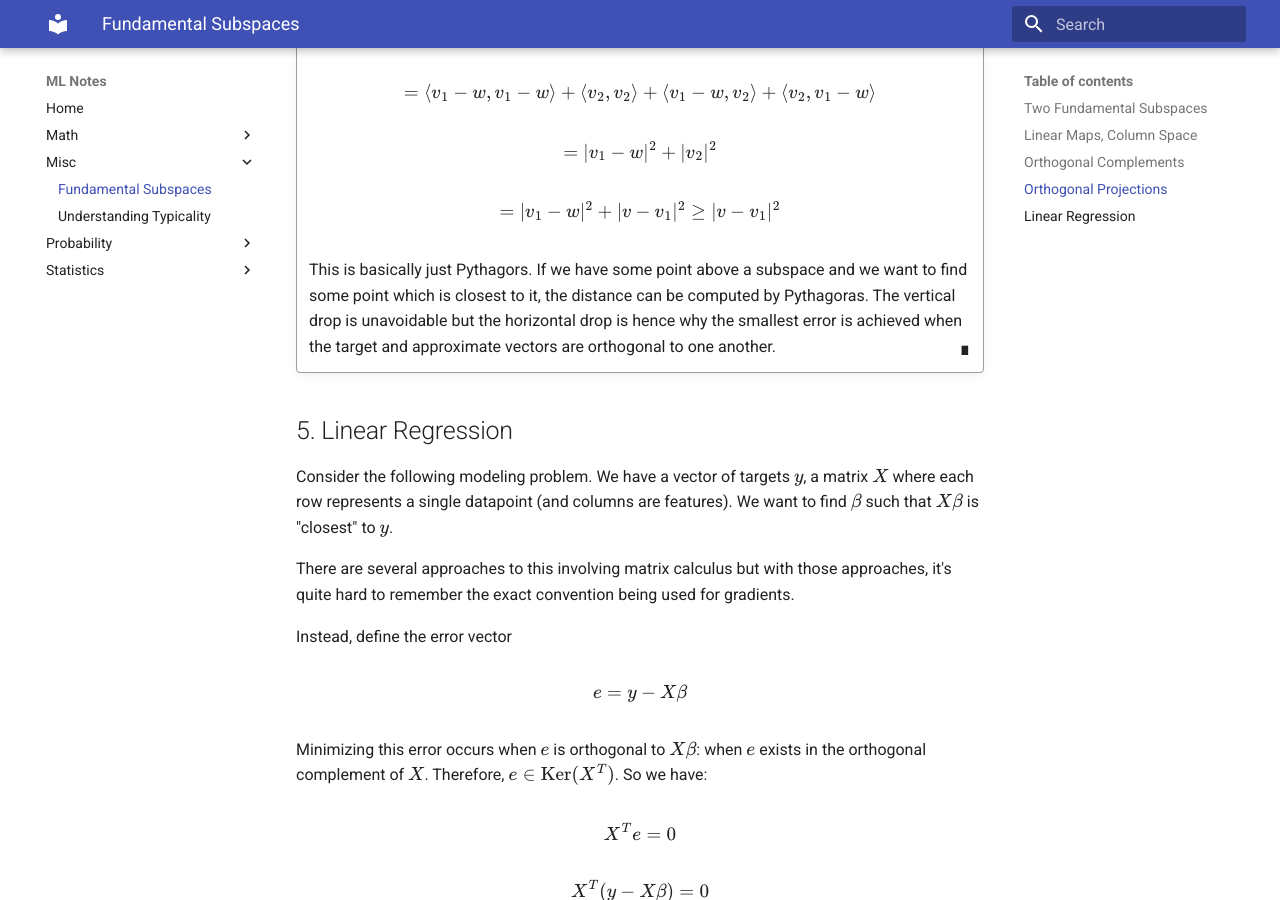
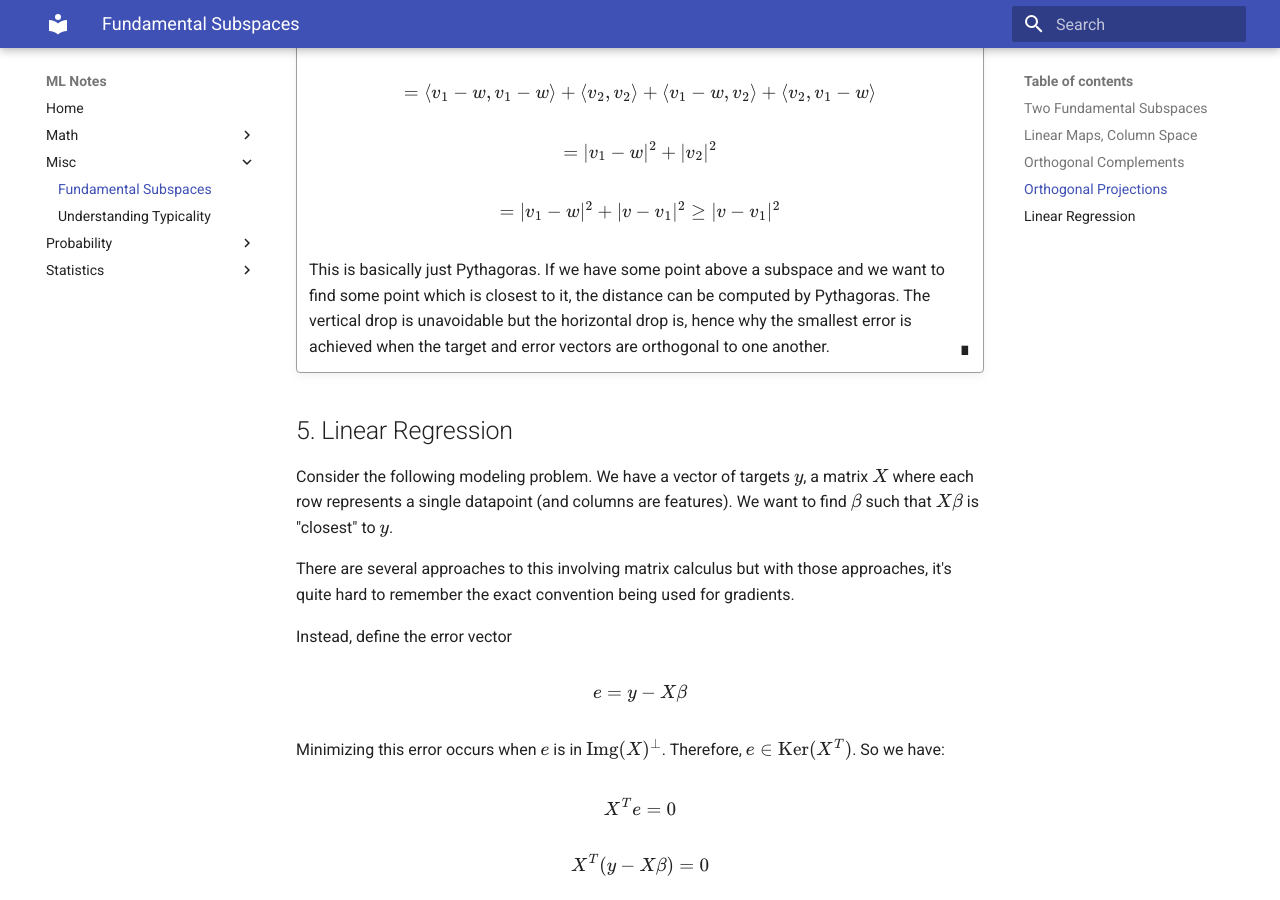
Before and after one commit to alexali04/notes, an MkDocs documentation site: the page built from docs/misc/subspaces.md, in a window 1280 px wide and 900 px high, scrolled down 4845 px. Built offline with MkDocs 1.6.1 and Material for MkDocs 9.7.7, drawn with Linux system fonts in a browser that asks for light colours; some of the changed text lies outside the part shown.

Commit message:
wording, nits

```diff
--- a/docs/misc/subspaces.md
+++ b/docs/misc/subspaces.md
@@ -13,7 +13,7 @@
 $$
 
 $$
-\text{Im}(L) = \{L(x) : x \in A\} \subset Y
+\text{Im}(L) = \{L(x) : x \in X\} \subset Y
 $$
 
 The kernel is the subspace of vectors in the domain which are sent to $0$ and the image is the subspace of vectors in $Y$ which "came from" $X$. From this, we can recover Rank-Nullity, etc.
@@ -32,7 +32,7 @@
 L(sx) = sL(x)
 $$
 
-This is still just an abstract map. Now suppose $X, Y$ are finite-dimensional. Fix a basis $\{e_1, \dots, e_n\}$ for $X$ and $\{f_1, \dots, f_m\} for $Y$. Then, any vector $x \in X$ can be represented as:
+This is still just an abstract map. Now suppose $X, Y$ are finite-dimensional. Fix a basis $\{e_1, \dots, e_n\}$ for $X$ and $\{f_1, \dots, f_m\}$ for $Y$. Then, any vector $x \in X$ can be represented as:
 
 $$
 x = \sum_{i = 1}^n s_i e_i = [e_1 \dots e_n] \begin{bmatrix}
@@ -216,7 +216,7 @@
     = |v_1 - w|^2 + |v - v_1|^2 \geq |v - v_1|^2
     $$
 
-    This is basically just Pythagors. If we have some point above a subspace and we want to find some point which is closest to it, the distance can be computed by Pythagoras. The vertical drop is unavoidable but the horizontal drop is hence why the smallest error is achieved when the target and approximate vectors are orthogonal to one another.
+    This is basically just Pythagoras. If we have some point above a subspace and we want to find some point which is closest to it, the distance can be computed by Pythagoras. The vertical drop is unavoidable but the horizontal drop is, hence why the smallest error is achieved when the target and error vectors are orthogonal to one another.
 
 ## Linear Regression
 
@@ -230,7 +230,7 @@
 e = y - X \beta
 $$
 
-Minimizing this error occurs when $e$ is orthogonal to $X \beta$: when $e$ exists in the orthogonal complement of $X$. Therefore, $e \in \text{Ker}(X^T)$. So we have:
+Minimizing this error occurs when $e$ is in $\text{Img}(X)^{\perp}$. Therefore, $e \in \text{Ker}(X^T)$. So we have:
 
 $$
 X^T e = 0
```
